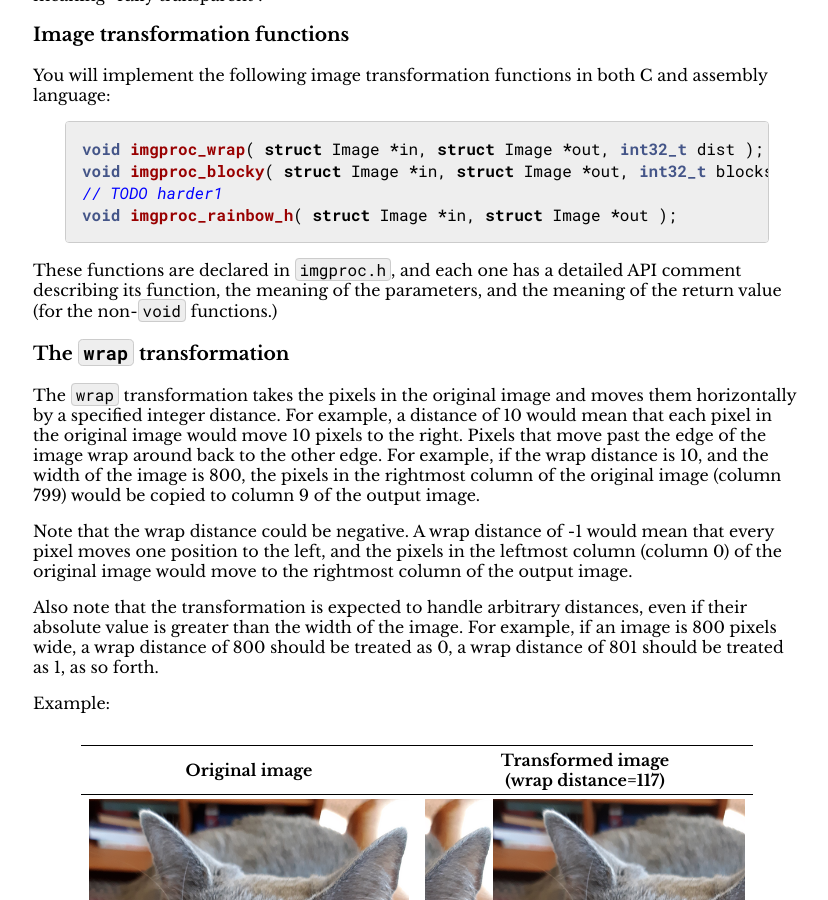
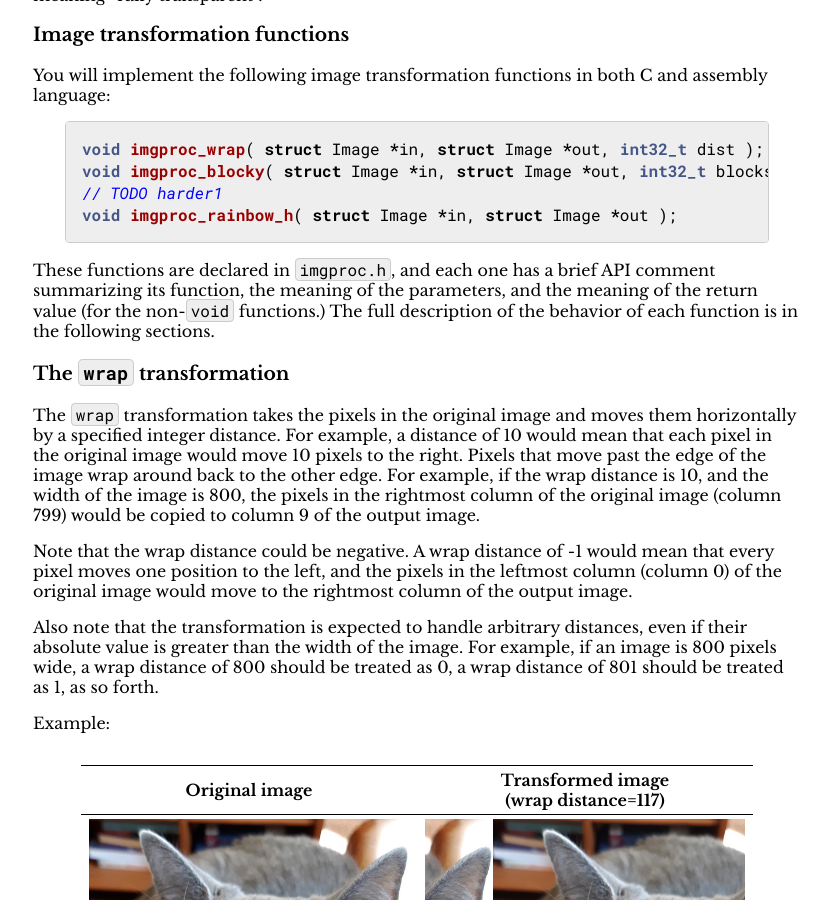
Before and after one commit to jhucsf/fall2026, a Jekyll site: the page built from assign/assign02.md, in a window 1280 px wide and 900 px high, scrolled down 3416 px. Shown: the whole window, without its empty margins (223-1051 px from the left). Built offline with Jekyll 4.4.1, drawn with Linux system fonts in a browser that asks for light colours; formulas are drawn with MathJax 3.

Commit message:
clarification

````diff
--- a/assign/assign02.md
+++ b/assign/assign02.md
@@ -200,9 +200,11 @@ void imgproc_blocky( struct Image *in, struct Image *out, int32_t blocksize );
 void imgproc_rainbow_h( struct Image *in, struct Image *out );
 ```
 
-These functions are declared in `imgproc.h`, and each one has a detailed API
-comment describing its function, the meaning of the parameters, and the
+These functions are declared in `imgproc.h`, and each one has a brief API
+comment summarizing its function, the meaning of the parameters, and the
 meaning of the return value (for the non-`void` functions.)
+The full description of the behavior of each function is
+in the following sections.
 
 ### The `wrap` transformation
 
````
